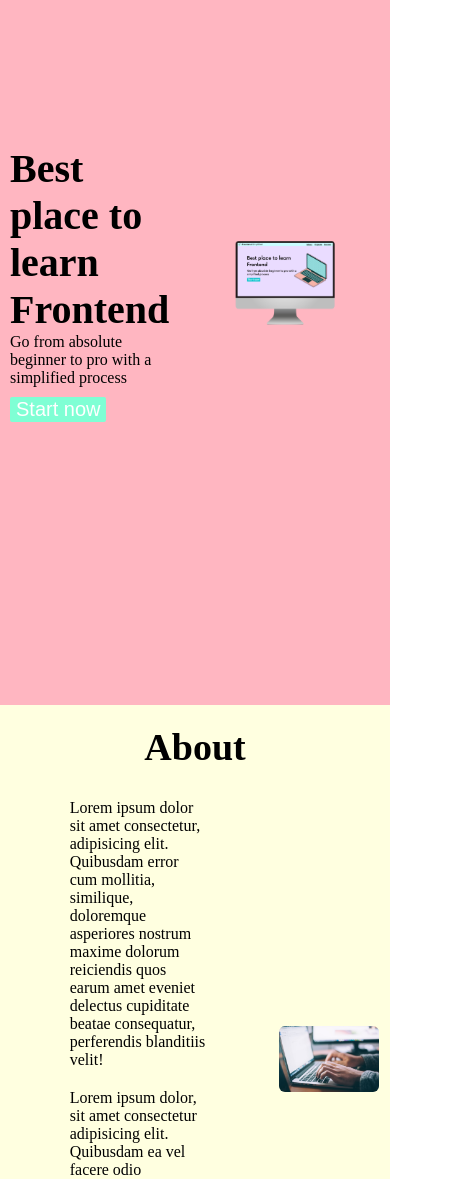
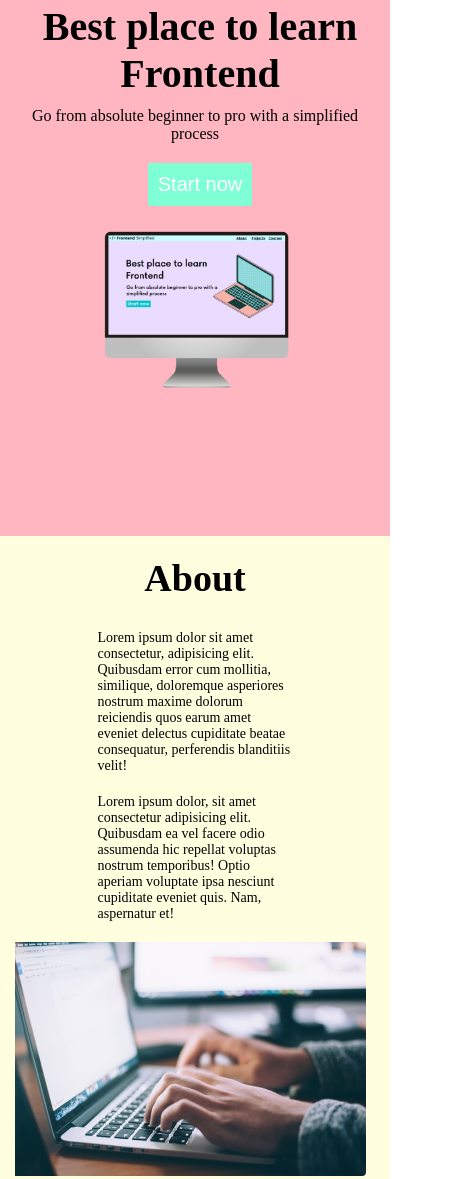
Before and after one commit to ValentinLanglet59/Mini-project, a plain HTML site: page index.html in a window 390 px wide. Shown: the part 176-1355 px from the top of the page, 470 px wide, since content can reach past the window. Drawn offline with Linux system fonts and the light colour scheme.

Commit message:
responsiveness

```diff
--- a/index.html
+++ b/index.html
@@ -25,7 +25,7 @@
             <div id="header-text">
                 <h1>Best place to learn Frontend</h1>
                 <p>Go from absolute beginner to pro with a simplified process</p>
-                <button type="submit">Start now</button>
+                <button id="btnsubmit" type="submit">Start now</button>
             </div>
             <div id="image-wrapper">
                 <figure>
--- a/styles.css
+++ b/styles.css
@@ -194,3 +194,56 @@ button {
     align-items: center;
     padding: 20px 20px;
 }
+
+@media (max-width: 728px) {
+    .header-wrapper {
+        flex-direction: column;
+        height: 80vh;;
+    }
+
+    #header-text {
+        text-align: center;
+    }
+
+    #header-text p {
+        padding: 10px 10px;
+    }
+
+    #btnsubmit {
+        padding: 10px 10px;
+    }
+
+    figure img {
+        padding-top: 20px;
+    }
+
+    #wrapper {
+        flex-direction: column;
+    }
+
+    #about-wrapper p {
+        font-size: 14px;
+    }
+
+    #img-about img {
+        padding-left: 15px;
+        border-radius: 4px;
+    }
+
+    #discord-flex {
+        flex-direction: column-reverse;
+    }
+
+    #discord-flex img {
+        max-width: 350px;
+    }
+
+    #contact-wrapper {
+        max-width: 250px;
+    }
+
+    #img-footer img {
+        max-width: 150px;
+    }
+
+}
```
